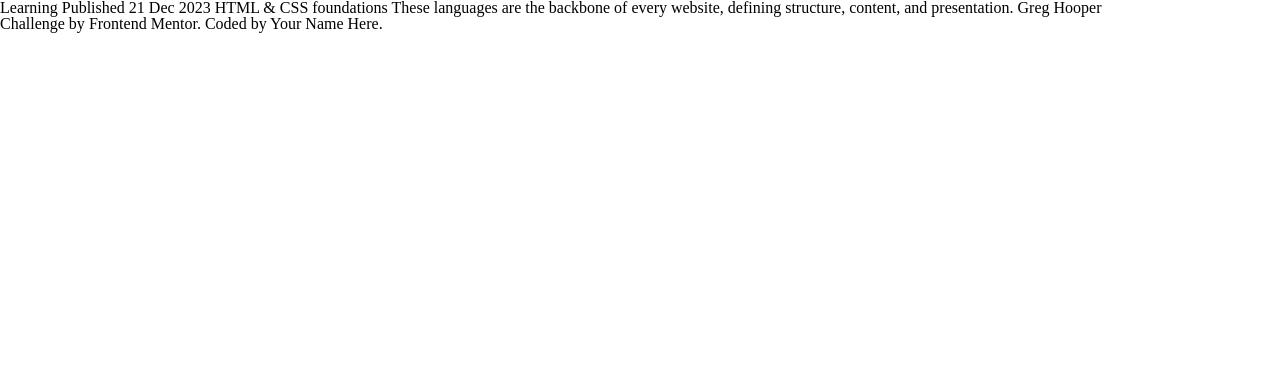
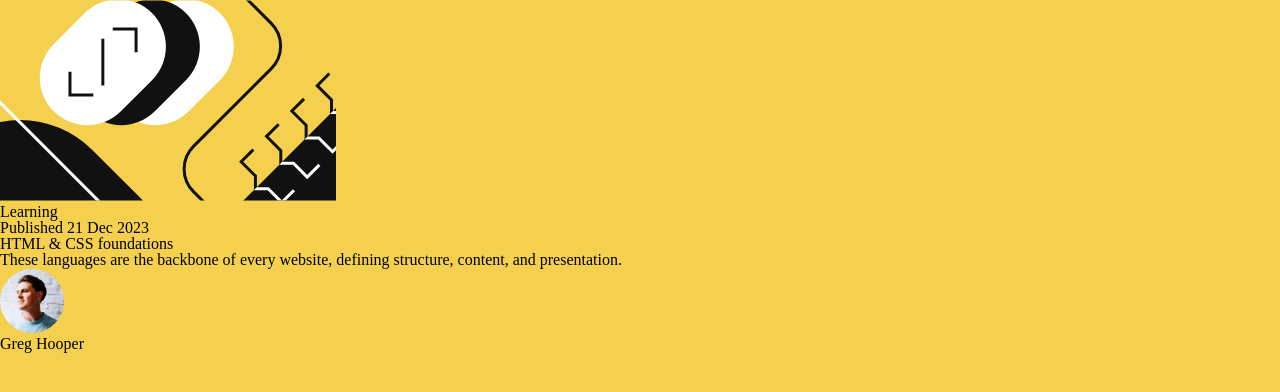
Before and after one commit to Ramon-Carrillo/Frontend-Mentor-Challenges, a plain HTML site: page Newbie-Challenges/blog-preview-card-main/index.html in a window 1280 px wide. Drawn offline with Linux system fonts and the light colour scheme.

Commit message:
Finished the html and added vars to css file.

```diff
--- a/Newbie-Challenges/blog-preview-card-main/css/styles.css
+++ b/Newbie-Challenges/blog-preview-card-main/css/styles.css
@@ -0,0 +1,15 @@
+@import url('https://fonts.googleapis.com/css2?family=Figtree:ital,wght@0,300..900;1,300..900&display=swap');
+
+:root {
+  --yellow: hsl(47, 88%, 63%);
+  --white: hsl(0, 0%, 100%);
+  --gray-500: hsl(0, 0%, 42%);
+  --gray-950: hsl(0, 0%, 7%);
+  --h1: 24px;
+  --base-text: 16px;
+  --text: 14px;
+}
+
+body {
+  background-color: var(--yellow);
+}
--- a/Newbie-Challenges/blog-preview-card-main/index.html
+++ b/Newbie-Challenges/blog-preview-card-main/index.html
@@ -15,15 +15,36 @@
     <title>Frontend Mentor | Blog preview card</title>
   </head>
   <body>
-    Learning Published 21 Dec 2023 HTML & CSS foundations These languages are
-    the backbone of every website, defining structure, content, and
-    presentation. Greg Hooper
+    <div class="container">
+      <div class="card">
+        <img
+          class="blog__image"
+          src="./assets/images/illustration-article.svg"
+          alt="Illustration of a blog post" />
+        <div class="content">
+          <p class="blog__subject">Learning</p>
+          <p class="blog__published">Published 21 Dec 2023</p>
+          <h1 class="blog__title">HTML & CSS foundations</h1>
+          <p class="blog__description">
+            These languages are the backbone of every website, defining
+            structure, content, and presentation.
+          </p>
+          <div class="author">
+            <img
+              src="./assets/images/image-avatar.webp"
+              alt="Image of Greg Hooper"
+              class="author__img" />
+            <div class="author__name">Greg Hooper</div>
+          </div>
+        </div>
+      </div>
+    </div>
 
-    <div class="attribution">
+    <!-- <div class="attribution">
       Challenge by
       <a href="https://www.frontendmentor.io?ref=challenge" target="_blank"
         >Frontend Mentor</a
       >. Coded by <a href="#">Your Name Here</a>.
-    </div>
+    </div> -->
   </body>
 </html>
```
